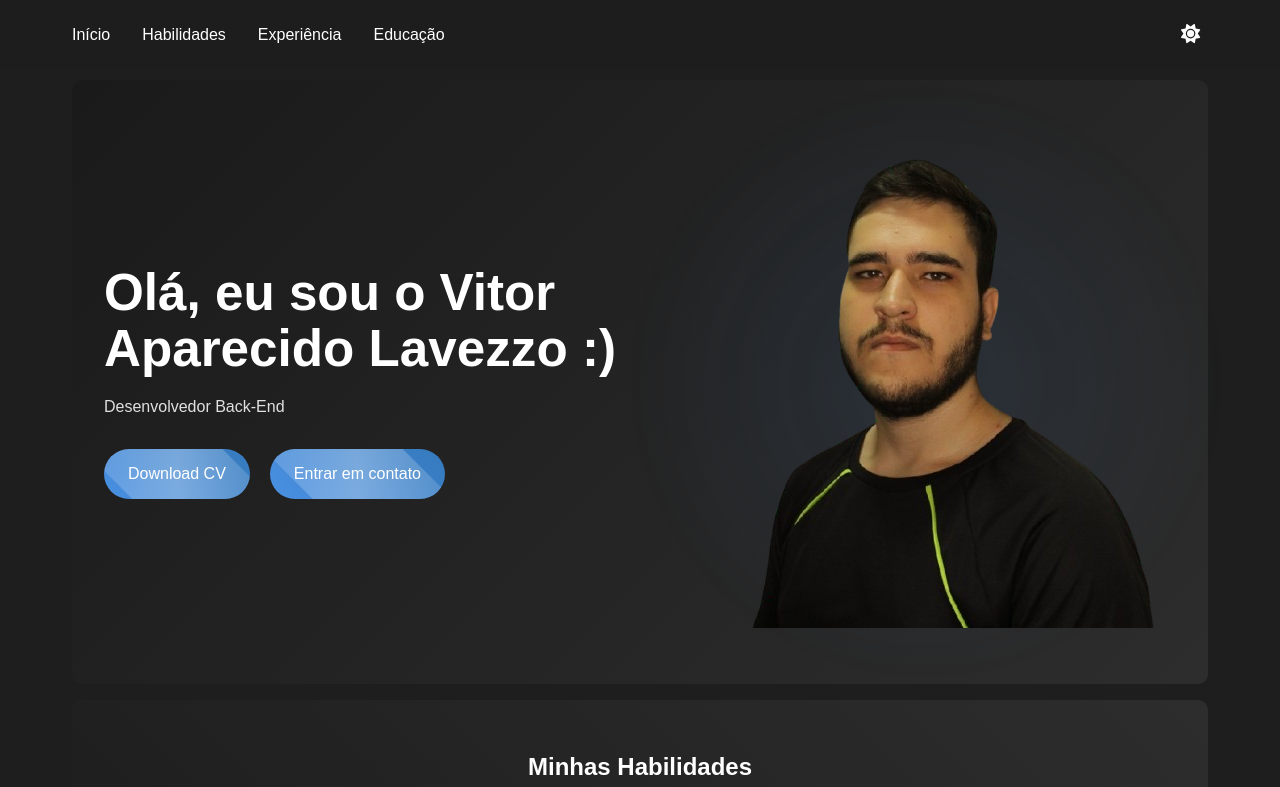
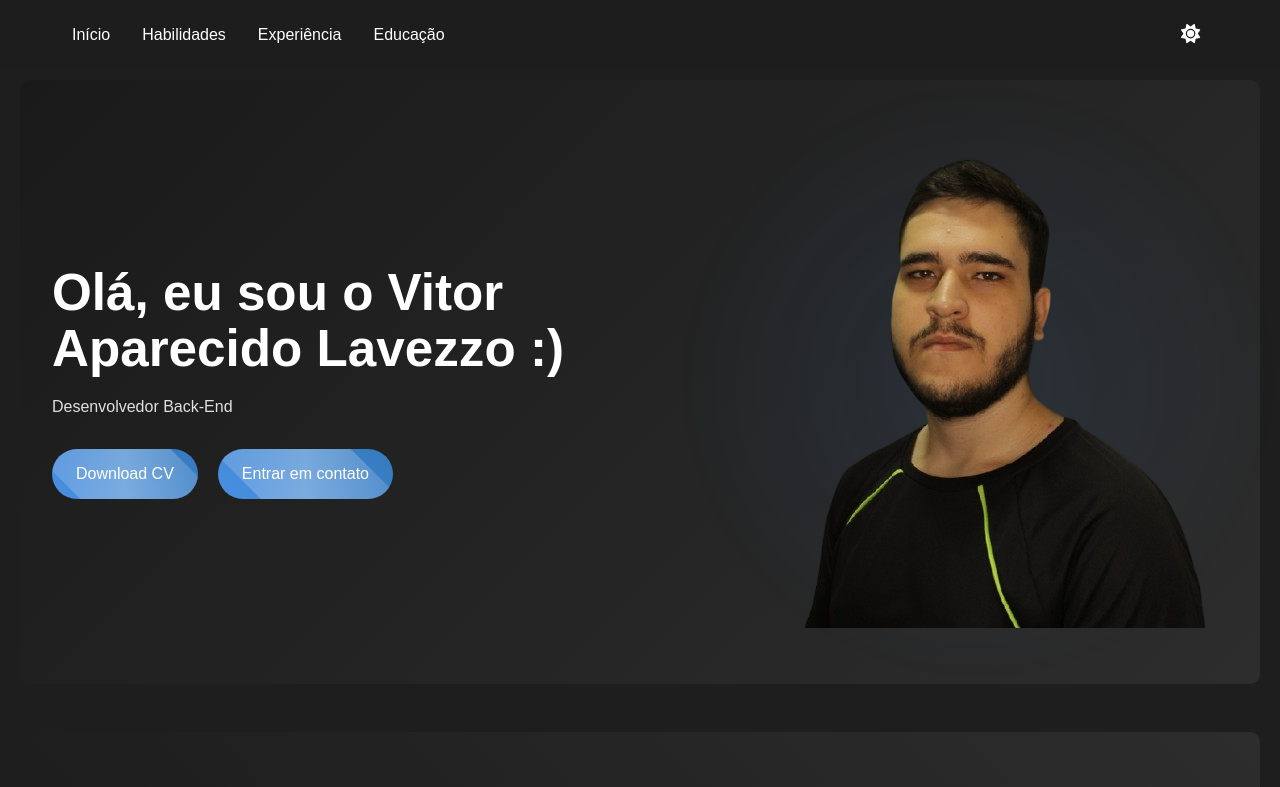
Before and after one commit to VitorApLavezzo/Portifolio, a React (Vite) app: page / in a window 1280 px wide. Shown: the top 787 px of the page. Built offline with nearby package versions, Linux system fonts and the light colour scheme.

Commit message:
edit css

```diff
--- a/src/App.css
+++ b/src/App.css
@@ -19,8 +19,8 @@ body {
 }
 
 .app-container {
-  width: 95vw;
-  max-width: 95vw;
+  width: 100vw;
+  max-width: 1800px;
   margin: 0 auto;
   padding: 80px 20px 20px 20px;
   display: flex;
@@ -33,8 +33,7 @@ section {
   display: flex;
   justify-content: center;
   align-items: center;
-  padding: 0 20px;
-  margin-bottom: -1rem;
+  margin-bottom: 1rem;
 }
 
 /* Classe comum para todos os containers principais */
@@ -43,8 +42,10 @@ section {
 .experience-container,
 .education-container {
   width: 100%;
-  max-width: 1400px;
-  margin: 0 auto;
+  padding: 3rem 2rem;
+  border-radius: 10px;
+  margin-bottom: 1rem;
+  background: linear-gradient(135deg, rgba(26, 26, 26, 1) 0%, rgba(45, 45, 45, 1) 100%);
 }
 
 /* Estilos para modo claro/escuro */
--- a/src/components/Hero/Hero.jsx
+++ b/src/components/Hero/Hero.jsx
@@ -14,7 +14,7 @@ const Hero = () => {
         <h1>Olá, eu sou o Vitor Aparecido Lavezzo :)</h1>
         <p>Desenvolvedor Back-End</p>
         <div className="hero-buttons">
-          <a href="Vitor Lavezzo - CV.docx.pdf" download className="btn">Download CV</a>
+          <a href="Vitor Lavezzo - CV.pdf" download className="btn">Download CV</a>
           <motion.button
             className="btn btn-outline"
             whileHover={{ scale: 1.1 }} // Aumenta o botão ao passar o mouse
```
Also changed, not shown: 1 other file (tests, documents, lock files or other folders).
